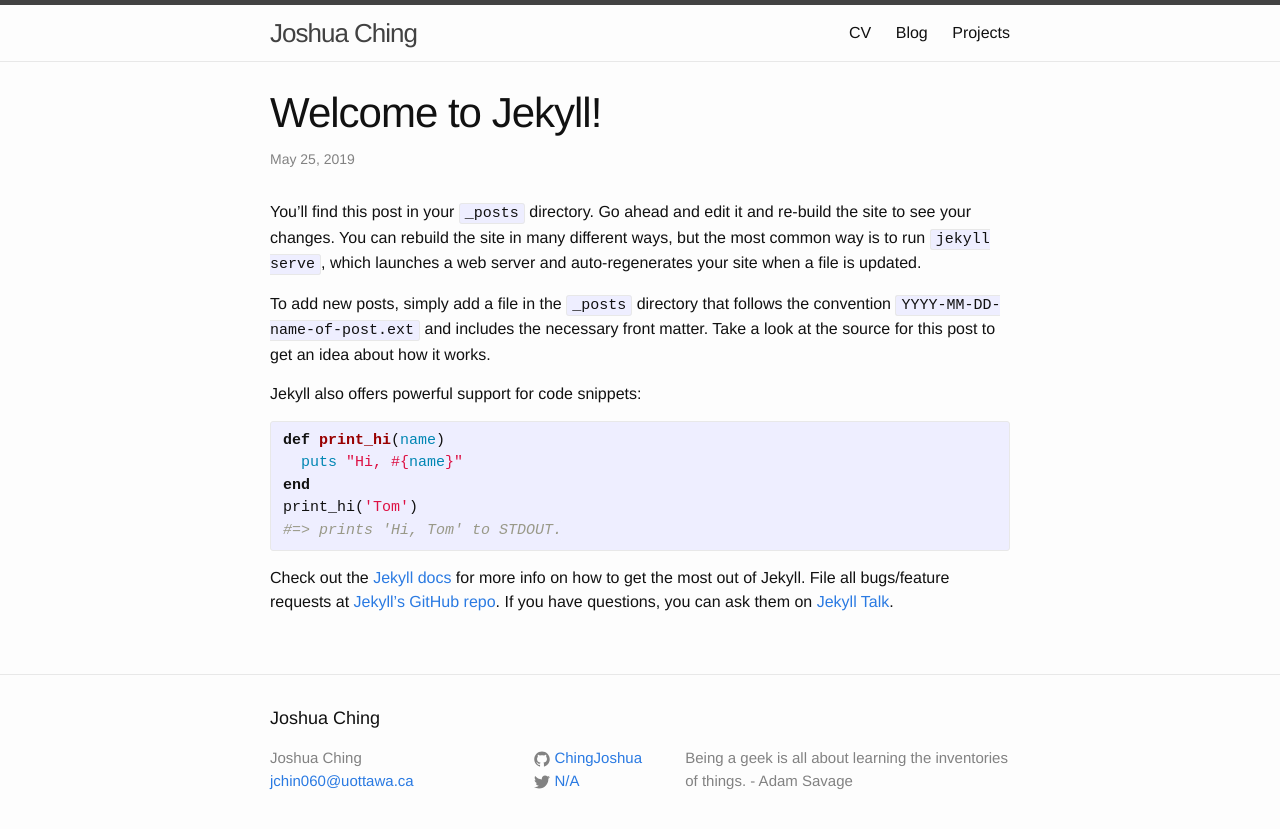
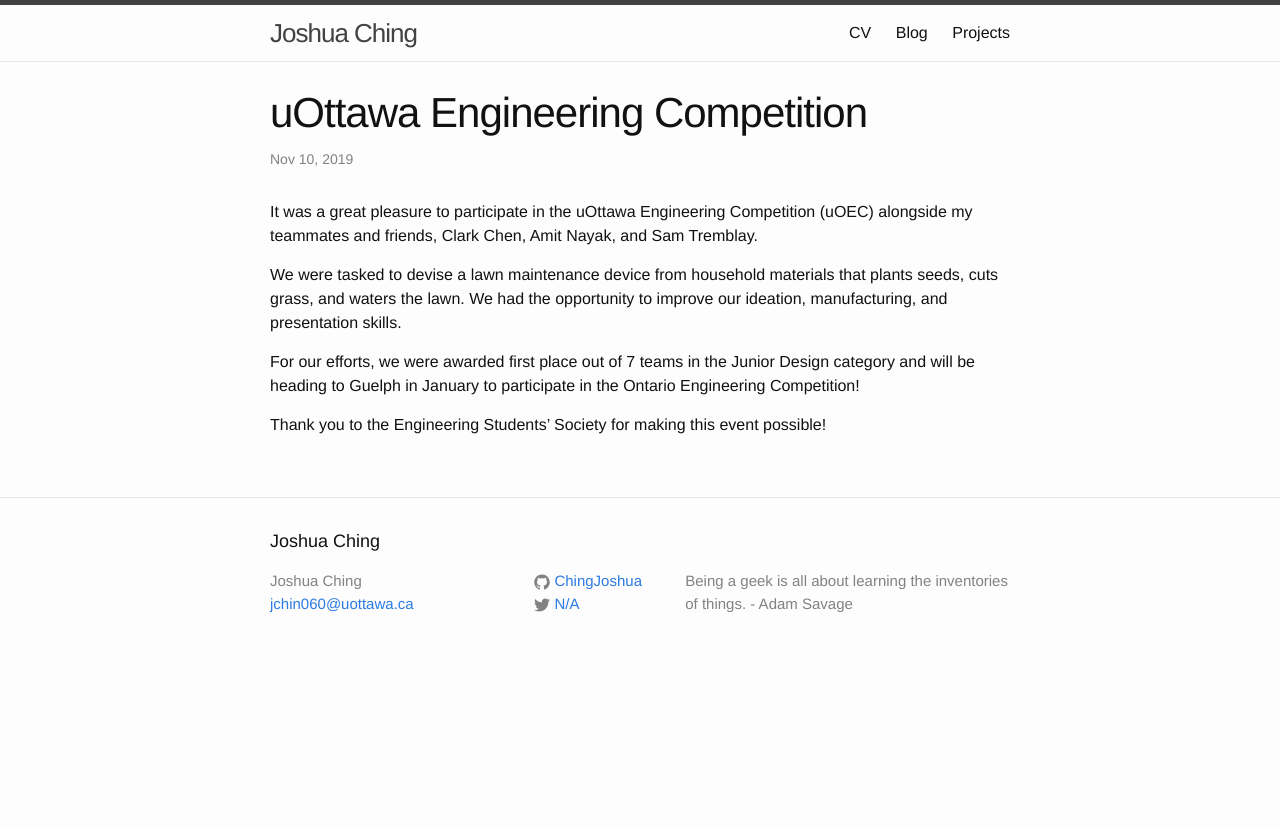
Before and after one commit to ChingJoshua/ChingJoshua.github.io, a Jekyll site: the page built from _posts/2019-11-10-uoec.markdown, in a window 1280 px wide. Shown: the top 829 px of the page. Built offline with Jekyll 4.4.1, drawn with Linux system fonts in a browser that asks for light colours.

Commit message:
New post: uOttawa Engineering Competition

```diff
--- a/_posts/2019-05-25-welcome-to-jekyll.markdown
+++ b/_posts/2019-11-10-uoec.markdown
@@ -1,9 +1,19 @@
 ---
 layout: post
-title:  "Welcome to Jekyll!"
-date:   2019-05-25 16:41:31 +0000
-categories: jekyll update
+title:  "uOttawa Engineering Competition"
+date:   2019-11-10 21:41:31 +0000
+categories: engineering
 ---
+
+It was a great pleasure to participate in the uOttawa Engineering Competition (uOEC) alongside my teammates and friends, Clark Chen, Amit Nayak, and Sam Tremblay.
+
+We were tasked to devise a lawn maintenance device from household materials that plants seeds, cuts grass, and waters the lawn. We had the opportunity to improve our ideation, manufacturing, and presentation skills.
+
+For our efforts, we were awarded first place out of 7 teams in the Junior Design category and will be heading to Guelph in January to participate in the Ontario Engineering Competition!
+
+Thank you to the Engineering Students’ Society for making this event possible!
+
+<!--
 You’ll find this post in your `_posts` directory. Go ahead and edit it and re-build the site to see your changes. You can rebuild the site in many different ways, but the most common way is to run `jekyll serve`, which launches a web server and auto-regenerates your site when a file is updated.
 
 To add new posts, simply add a file in the `_posts` directory that follows the convention `YYYY-MM-DD-name-of-post.ext` and includes the necessary front matter. Take a look at the source for this post to get an idea about how it works.
@@ -23,3 +33,4 @@
 [jekyll-docs]: http://jekyllrb.com/docs/home
 [jekyll-gh]:   https://github.com/jekyll/jekyll
 [jekyll-talk]: https://talk.jekyllrb.com/
+-->
```
